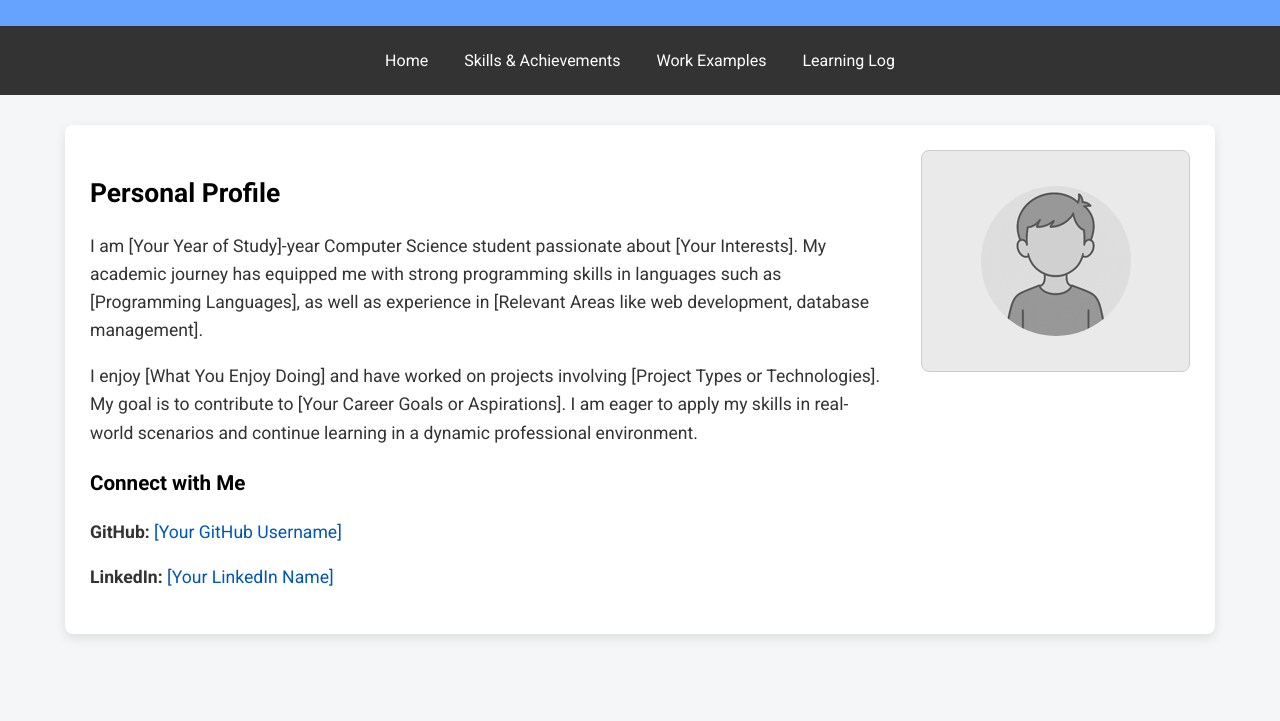
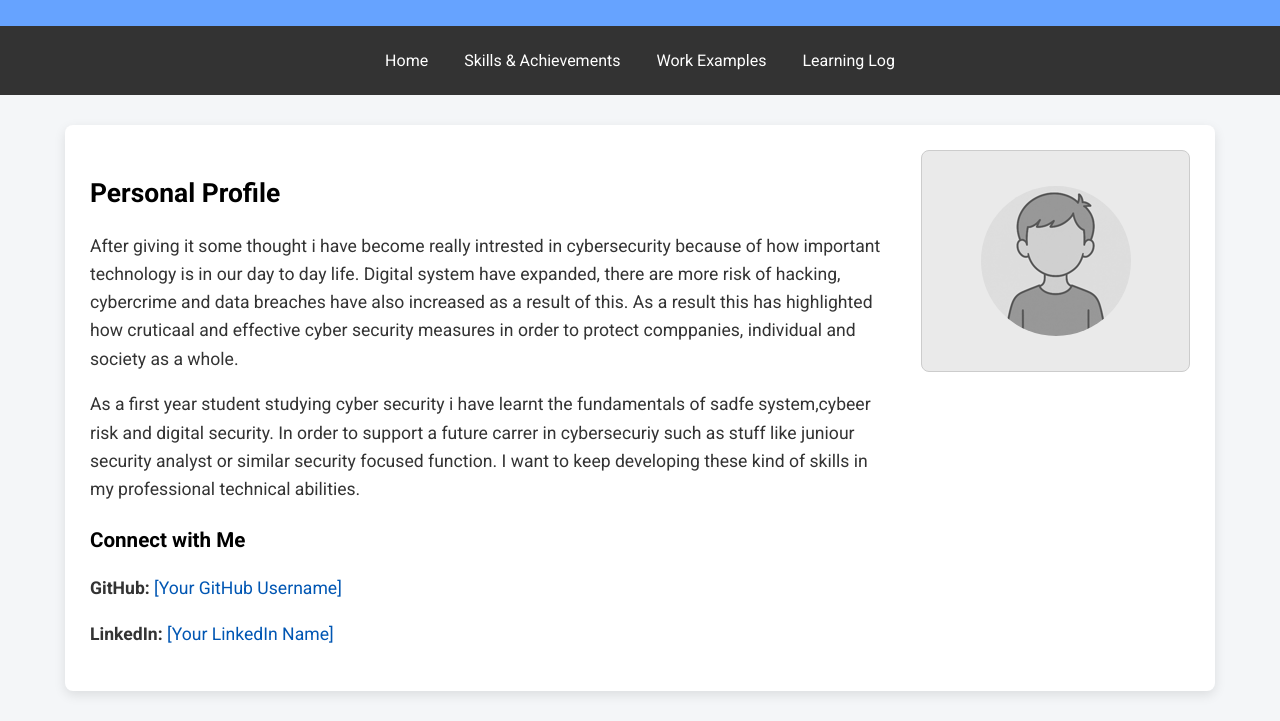
Before and after one commit to ZahidN2006/Zahid-portfolio, a plain HTML site: page docs/index.html in a window 1280 px wide. Shown: the part 160-881 px from the top of the page. Before the commit the page ends 824 px from the top, so only its background shows below. Drawn offline with Linux system fonts and the light colour scheme.

Commit message:
Update index.html

```diff
--- a/docs/index.html
+++ b/docs/index.html
@@ -20,8 +20,12 @@
         <div class="profile-section">
             <div class="profile-text">
                 <h2>Personal Profile</h2>
-                <p>I am [Your Year of Study]-year Computer Science student passionate about [Your Interests]. My academic journey has equipped me with strong programming skills in languages such as [Programming Languages], as well as experience in [Relevant Areas like web development, database management].</p>
-                <p>I enjoy [What You Enjoy Doing] and have worked on projects involving [Project Types or Technologies]. My goal is to contribute to [Your Career Goals or Aspirations]. I am eager to apply my skills in real-world scenarios and continue learning in a dynamic professional environment.</p>
+                <p>After giving it some thought i have become really intrested in cybersecurity because of how important technology is in our day to day life.
+                    Digital system have expanded, there are more risk of hacking, cybercrime and data breaches have also increased as a result of this.
+                    As a result this has highlighted how cruticaal and effective cyber security measures in order to protect comppanies, individual and society as a whole.</p>
+                <p>As a first year student studying cyber security i have learnt the fundamentals of sadfe system,cybeer risk and digital security.
+                In order to support a future carrer in cybersecuriy such as stuff like juniour security analyst or similar security focused function.
+                I want to keep developing these kind of skills in my professional technical abilities.</p>
                 <h3>Connect with Me</h3>
                 <p><strong>GitHub:</strong> <a href="[Your GitHub URL]">[Your GitHub Username]</a></p>
                 <p><strong>LinkedIn:</strong> <a href="[Your LinkedIn URL]">[Your LinkedIn Name]</a></p>
```
